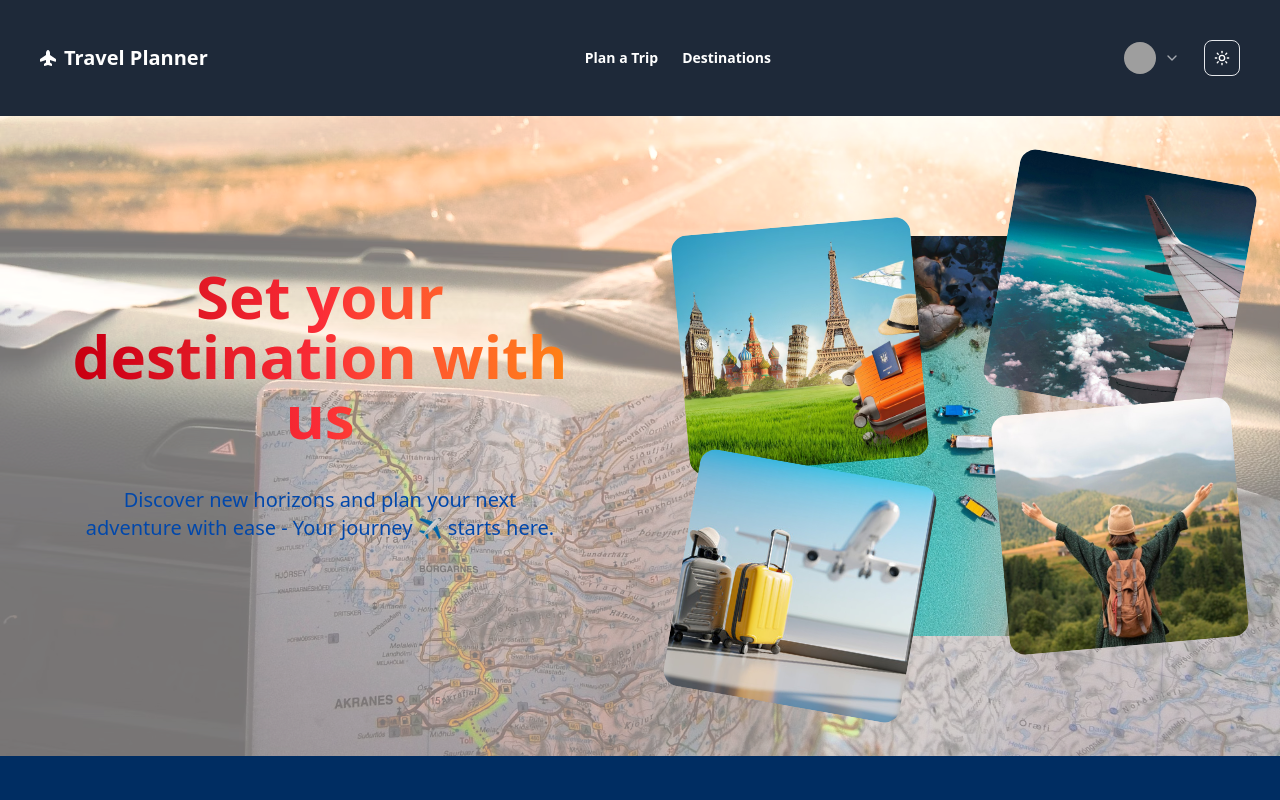
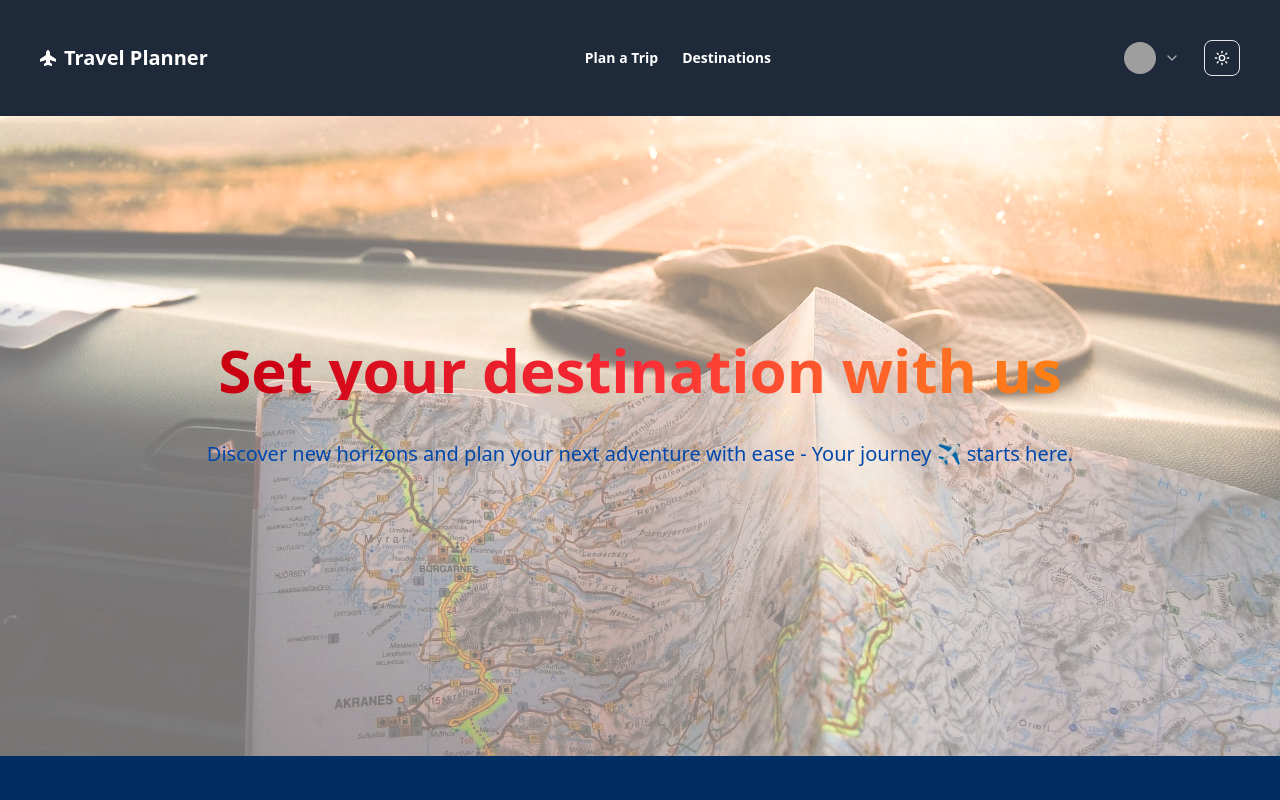
Before and after one commit to AI-TravelPlanner/TravelPlaner_Frontend, a React (Vite) app: page / in a window 1280 px wide. Shown: the top 800 px of the page. Built offline with nearby package versions, Linux system fonts and the light colour scheme; grey boxes are pictures that could not be loaded.

Commit message:
Removed the floating images

```diff
--- a/src/home/HomePage.jsx
+++ b/src/home/HomePage.jsx
@@ -38,44 +38,6 @@ const HomePage = () => {
               Your journey ✈️ starts here.
             </p>
           </motion.div>
-
-          <motion.div
-            className="flex-1 flex justify-center relative"
-            initial={{ opacity: 0, x: 50 }}
-            animate={{ opacity: 1, x: 0 }}
-            transition={{ duration: 1, ease: "easeOut", delay: 0.3 }}
-          >
-            <img
-              src="../src/assets/hero-img/beach.jpeg"
-              alt="Beach Image"
-              loading="lazy"
-              className="h-[50vh] w-[50vh] object-cover rounded-3xl hidden md:block"
-            />
-            <img
-              src="../src/assets/hero-img/landmark.jpeg"
-              alt="Landmark Image"
-              loading="lazy"
-              className="absolute h-[30vh] w-[30vh] object-cover rounded-2xl bottom-[170px] left-[0px] hidden md:block rotate-[-5deg]"
-            />
-            <img
-              src="../src/assets/hero-img/plane.jpg"
-              alt="Plane travel Image"
-              loading="lazy"
-              className="absolute h-[30vh] w-[30vh] object-cover rounded-2xl bottom-[230px] right-[0px] hidden md:block rotate-[10deg]"
-            />
-            <img
-              src="../src/assets/hero-img/female-traveler.jpg"
-              alt="Traveler Image"
-              loading="lazy"
-              className="absolute h-[30vh] w-[30vh] object-cover rounded-2xl top-[170px] right-[0px] hidden md:block rotate-[-5deg]"
-            />
-            <img
-              src="../src/assets/hero-img/plane2.jpg"
-              alt="Travel Image"
-              loading="lazy"
-              className="absolute h-[30vh] w-[30vh] object-cover rounded-2xl top-[230px] left-[0px] hidden md:block rotate-[10deg]"
-            />
-          </motion.div>
         </div>
       </motion.div>
     </section>
```
